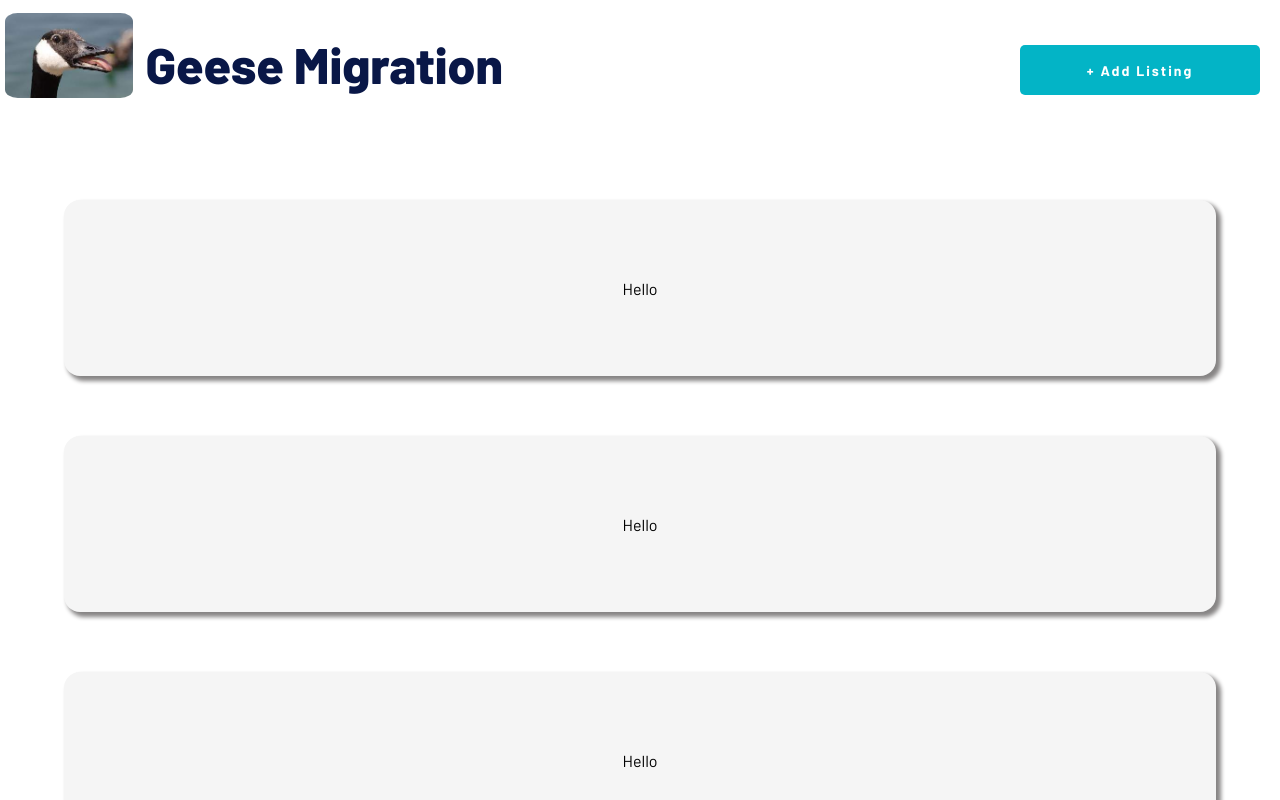
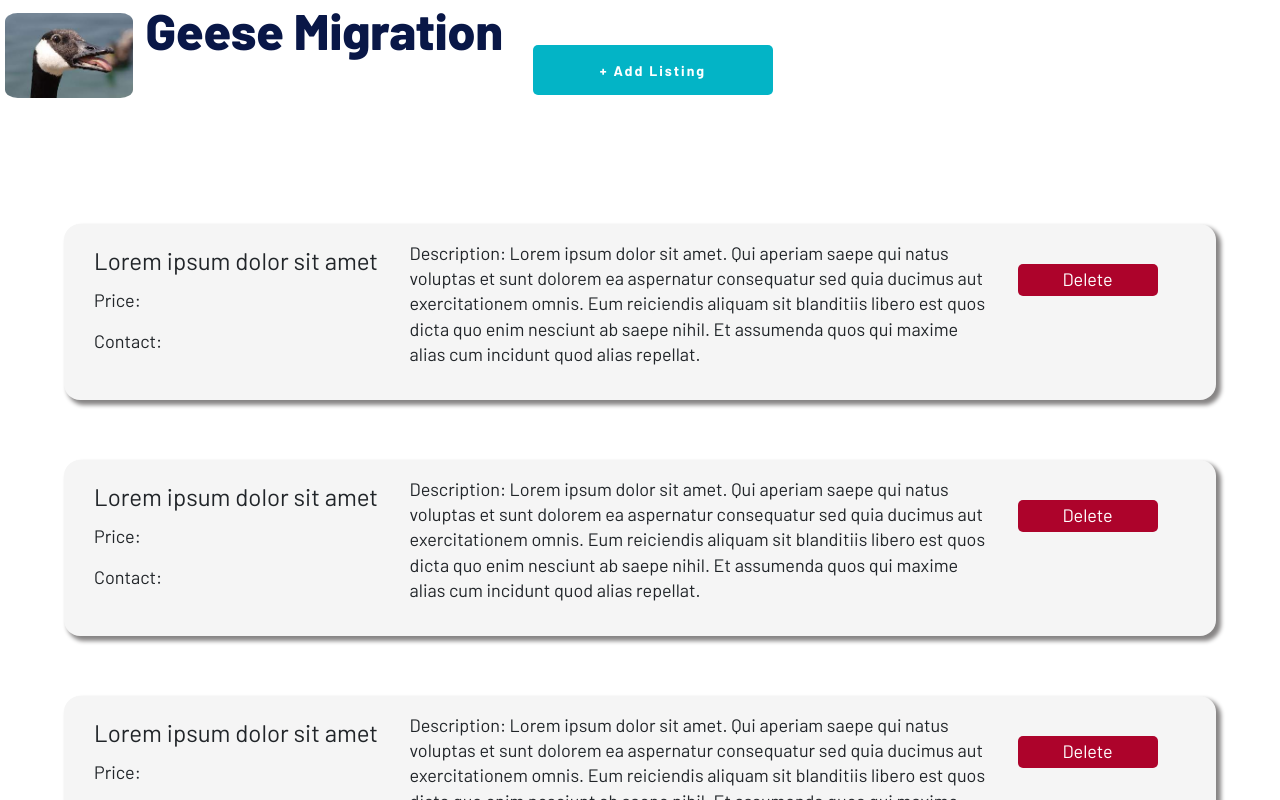
Before and after one commit to Abdullah9340/Geese-Migration, a React (Create React App) app in the folder frontend/: page / in a window 1280 px wide. Shown: the top 800 px of the page. Built offline with nearby package versions, Linux system fonts and the light colour scheme.

Commit message:
Finished 70% of the frontend
Co-authored-by: Evan Guo <0ku@users.noreply.github.com>

```diff
--- a/frontend/package.json
+++ b/frontend/package.json
@@ -7,7 +7,9 @@
     "@testing-library/react": "^12.1.2",
     "@testing-library/user-event": "^13.5.0",
     "react": "^17.0.2",
+    "react-bootstrap": "^2.1.0",
     "react-dom": "^17.0.2",
+    "react-modal": "^3.14.4",
     "react-scripts": "5.0.0",
     "web-vitals": "^2.1.2"
   },
--- /dev/null
+++ b/frontend/src/Components/AddListingButton.css
@@ -0,0 +1,23 @@
+.header-button {
+  color: white;
+  font-family: Barlow;
+  letter-spacing: 2px;
+  font-weight: 700;
+  font-size: 14px;
+  float: right;
+  margin: 45px 30px;
+  margin-right: 20px;
+  background-color: #03b4c6;
+  border: none;
+  border-radius: 5px 5px 5px 5px;
+  box-sizing: border-box;
+  height: 50px;
+  width: 240px;
+}
+
+.header-button:hover {
+  background-color: #009eb0;
+}
+.header-button-container {
+  float: right;
+}
--- /dev/null
+++ b/frontend/src/Components/AddListingButton.js
@@ -0,0 +1,33 @@
+import "./AddListingButton.css";
+import { useState } from "react";
+import Modal from "react-bootstrap/Modal";
+function AddListingButton() {
+  const [show, setShow] = useState(false);
+  const handleClose = () => setShow(false);
+  const handleShow = () => setShow(true);
+  return (
+    <>
+      <button className="header-button" onClick={handleShow}>
+        + Add Listing
+      </button>
+      {/*
+      <Modal show={show} onHide={handleClose}>
+        <Modal.Header closeButton>
+          <Modal.Title>Modal heading</Modal.Title>
+        </Modal.Header>
+        <Modal.Body>Woohoo, you're reading this text in a modal!</Modal.Body>
+        <Modal.Footer>
+          <button variant="secondary" onClick={handleClose}>
+            Close
+          </button>
+          <button variant="primary" onClick={handleClose}>
+            Save Changes
+          </button>
+        </Modal.Footer>
+      </Modal>
+    */}
+    </>
+  );
+}
+
+export default AddListingButton;
--- /dev/null
+++ b/frontend/src/Components/Button.css
@@ -0,0 +1,18 @@
+.DeleteButton {
+  background-color: #ad032b;
+  position: relative;
+  color: #ffffff;
+  font-size: 18px;
+  bottom: 32px;
+  left: 32px;
+  width: 140px;
+  height: 32px;
+  align-content: center;
+  justify-content: center;
+  border: none;
+  border-radius: 5px;
+}
+
+.DeleteButton:hover {
+  background-color: #800320;
+}
--- /dev/null
+++ b/frontend/src/Components/Buttons.js
@@ -0,0 +1,7 @@
+import "./Button.css"
+
+function DeleteButton(props) {
+    let id = props.id;
+    return(<button className = "DeleteButton">Delete</button>)
+}
+export default DeleteButton;
--- a/frontend/src/Components/Card.css
+++ b/frontend/src/Components/Card.css
@@ -1,8 +1,14 @@
 .Card {
   width: 90%;
   height: 11rem;
-  display: flex;
-  flex: 1;
+  font-family: Barlow;
+  font-weight: 400;
+  font-size: 18px;
+  line-height: 1.4;
+  display: grid;
+  grid-row-gap: 0;
+  grid-column-gap: 0;
+  grid-template-columns: 30% 50% 20%;
   margin: 60px auto;
   align-self: center;
   align-items: center;
@@ -11,3 +17,24 @@
   border-radius: 16px;
   box-shadow: #878585 4px 4px 4px 1px;
 }
+
+.listing_name {
+  position: relative;
+  bottom: 10px;
+  left: 30px;
+  margin: 0;
+  padding: 0;
+  font-size: 24px;
+}
+
+.price {
+  position: relative;
+  left: 30px;
+  font-size: 18px;
+}
+
+.contact_info {
+  position: relative;
+  left: 30px;
+  font-size: 18px;
+}
--- a/frontend/src/Components/Card.js
+++ b/frontend/src/Components/Card.js
@@ -1,9 +1,15 @@
 import "../Components/Card.css";
-
-function Card() {
+import DeleteButton from "./Buttons";
+function Card(props) {
   return (
     <div className="Card">
-      <p>Hello</p>
+      <div>
+        <p className ="listing_name">{props.name}Lorem ipsum dolor sit amet</p>
+        <p className ="price">Price: {props.price}</p>
+        <p className ="contact_info">Contact: {props.contact}</p>
+      </div>
+      <p>{props.desc}Description: Lorem ipsum dolor sit amet. Qui aperiam saepe qui natus voluptas et sunt dolorem ea aspernatur consequatur sed quia ducimus aut exercitationem omnis. Eum reiciendis aliquam sit blanditiis libero est quos dicta quo enim nesciunt ab saepe nihil. Et assumenda quos qui maxime alias cum incidunt quod alias repellat.</p>
+      <DeleteButton />
     </div>
   );
 }
--- a/frontend/src/Components/Navbar.css
+++ b/frontend/src/Components/Navbar.css
@@ -26,7 +26,6 @@
 .header-title {
   float: left;
   text-align: center;
-
   font-family: Barlow;
   font-weight: 800;
   color: #091747;
@@ -37,7 +36,7 @@
   height: 10%;
 }
 
-.header-button {
+.header-button1 {
   color: white;
   font-family: Barlow;
   letter-spacing: 2px;
--- a/frontend/src/Components/Navbar.js
+++ b/frontend/src/Components/Navbar.js
@@ -1,11 +1,15 @@
 import "./Navbar.css";
 import goosepic from "../Assets/goose.jpg";
+import AddListingButton from "./AddListingButton";
 function Navbar() {
   return (
     <div className="nav">
       <img className="gooseimage" src={goosepic} alt="" />
       <h1 className="header-title">Geese Migration</h1>
-      <button className ="header-button">+ Add Listing</button>
+      <button className="header-button1">+ Add Listing</button>
+      {
+        //<AddListingButton />
+      }
     </div>
   );
 }
--- a/frontend/src/index.js
+++ b/frontend/src/index.js
@@ -1,6 +1,7 @@
 import React from "react";
 import ReactDOM from "react-dom";
 import "./index.css";
+import "bootstrap/dist/css/bootstrap.min.css";
 import App from "./App";
 
 ReactDOM.render(
```
Also changed, not shown: frontend/src/App.js (+6 -5 lines), 2 other files (tests, documents, lock files or other folders).
